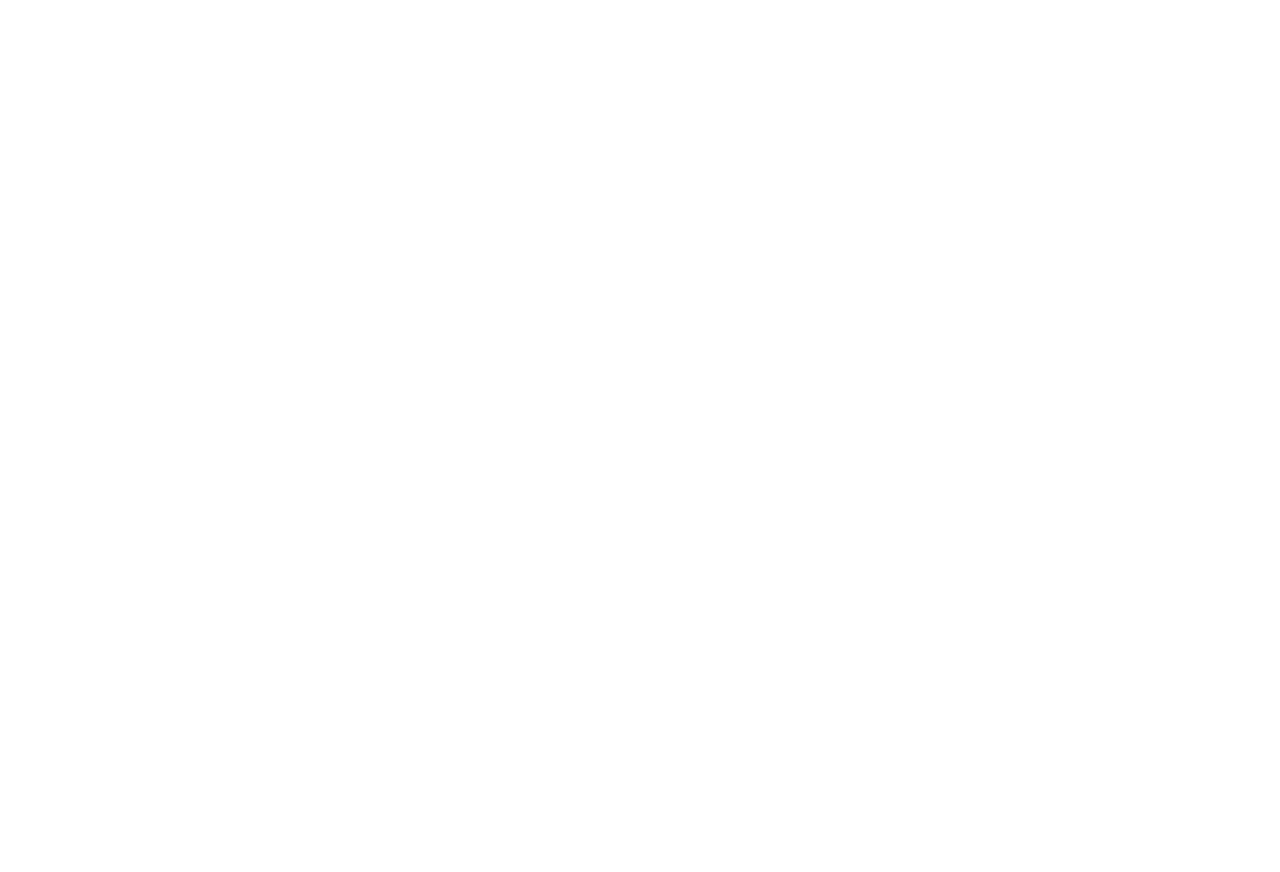
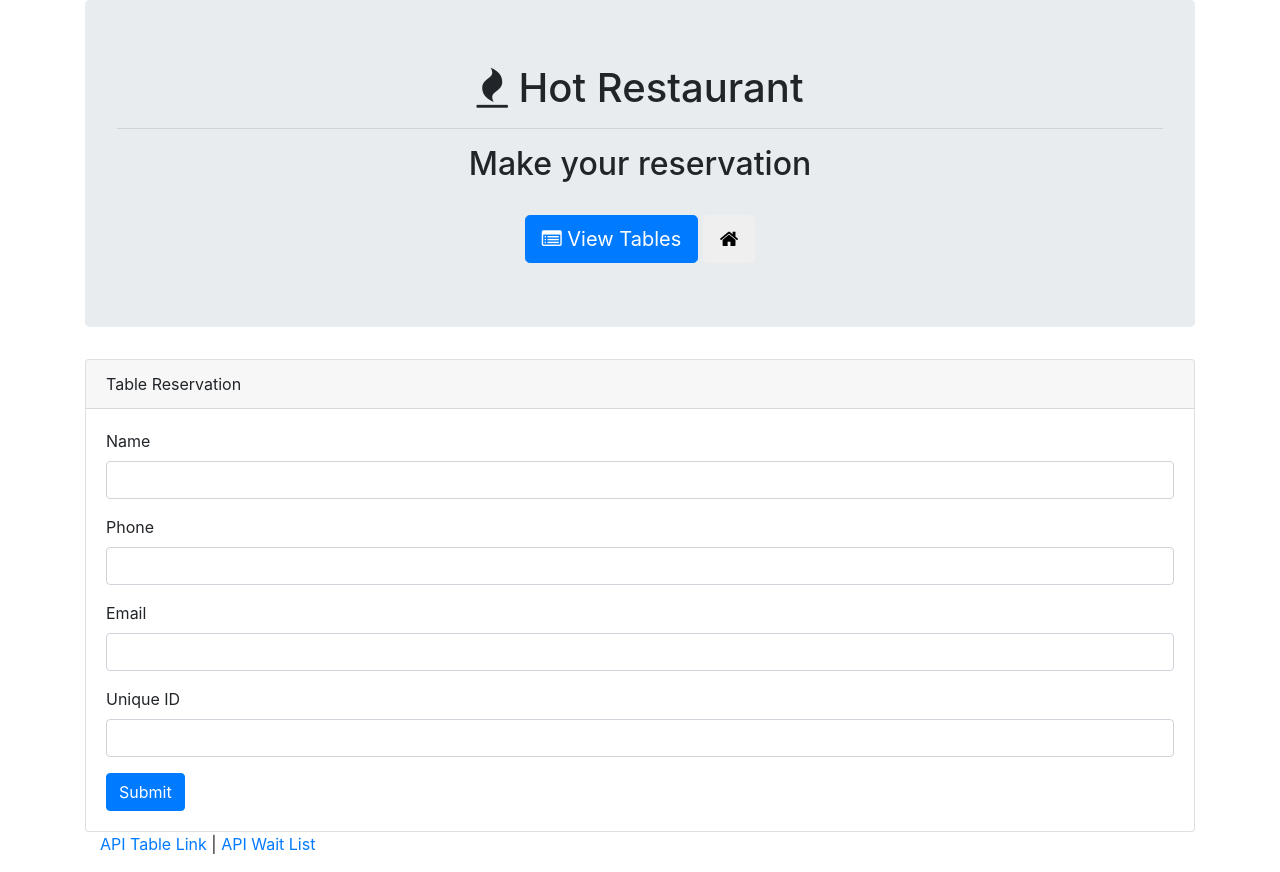
Before and after one commit to JemL41287/Hot-Restaurant, a plain HTML site: page reserve.html in a window 1280 px wide. Before the commit the page ends 800 px from the top, so only its background shows below. Drawn offline with nearby package versions, Linux system fonts and the light colour scheme.

Commit message:
updated html

```diff
--- a/reserve.html
+++ b/reserve.html
@@ -0,0 +1,80 @@
+<!DOCTYPE html>
+<html lang="en">
+
+<head>
+    <meta charset="UTF-8">
+    <title>Reservation Page</title>
+    <link rel="stylesheet" href="https://maxcdn.bootstrapcdn.com/bootstrap/4.0.0/css/bootstrap.min.css">
+    <link rel="stylesheet" href="https://stackpath.bootstrapcdn.com/font-awesome/4.7.0/css/font-awesome.min.css">
+    <script src="https://code.jquery.com/jquery.js"></script>
+    <script src="https://maxcdn.bootstrapcdn.com/bootstrap/4.0.0/js/bootstrap.min.js"></script>
+
+</head>
+
+<body>
+    <div class="container">
+        <div class="jumbotron">
+            <h1 class="text-center">
+                <span class="fa fa-fire"></span>
+                Hot Restaurant
+            </h1>
+            <hr>
+            <h2 class="text-center">Make your reservation</h2>
+            <br>
+            <div class="text-center">
+                <a href="/tables">
+                    <button class="btn btn-lg btn-primary">
+                        <span class="fa fa-list-alt"></span>
+                        View Tables
+                    </button>
+                </a>
+                <a href="/">
+                    <button class="btn btn-lg btn-default">
+                        <span class="fa fa-home"></span>
+                    </button>
+                </a>
+            </div>
+        </div>
+        <div class="row">
+            <div class="col-lg-12">
+                <div class="card">
+                    <div class="card-header">Table Reservation</div>
+                    <div class="card-body">
+                        <form role="form">
+                            <div class="form-group">
+                                <label for="reserve-name">Name</label>
+                                <input type="text" class="form-control" id="reserve-name">
+                            </div>
+                            <div class="form-group">
+                                <label for="reserve-phone">Phone</label>
+                                <input type="text" class="form-control" id="reserve-phone">
+                            </div>
+                            <div class="form-group">
+                                <label for="reserve-email">Email</label>
+                                <input type="text" class="form-control" id="reserve-email">
+                            </div>
+                            <div class="form-group">
+                                <label for="reserve-unique-id">Unique ID</label>
+                                <input type="text" class="form-control" id="reserve-unique-id">
+                            </div>
+                            <button type="submit" class="btn btn-primary submit">Submit</button>
+                        </form>
+
+                    </div>
+                </div>
+            </div>
+
+        </div>
+        <footer class="footer">
+            <div class="container">
+                <p>
+                    <a href="/api/tables">API Table Link</a>
+                    |
+                    <a href="/api/waitlist">API Wait List</a>
+                </p>
+            </div>
+        </footer>
+    </div>
+</body>
+
+</html>
```
Also changed, not shown: tables.html (+3 -1 lines).
